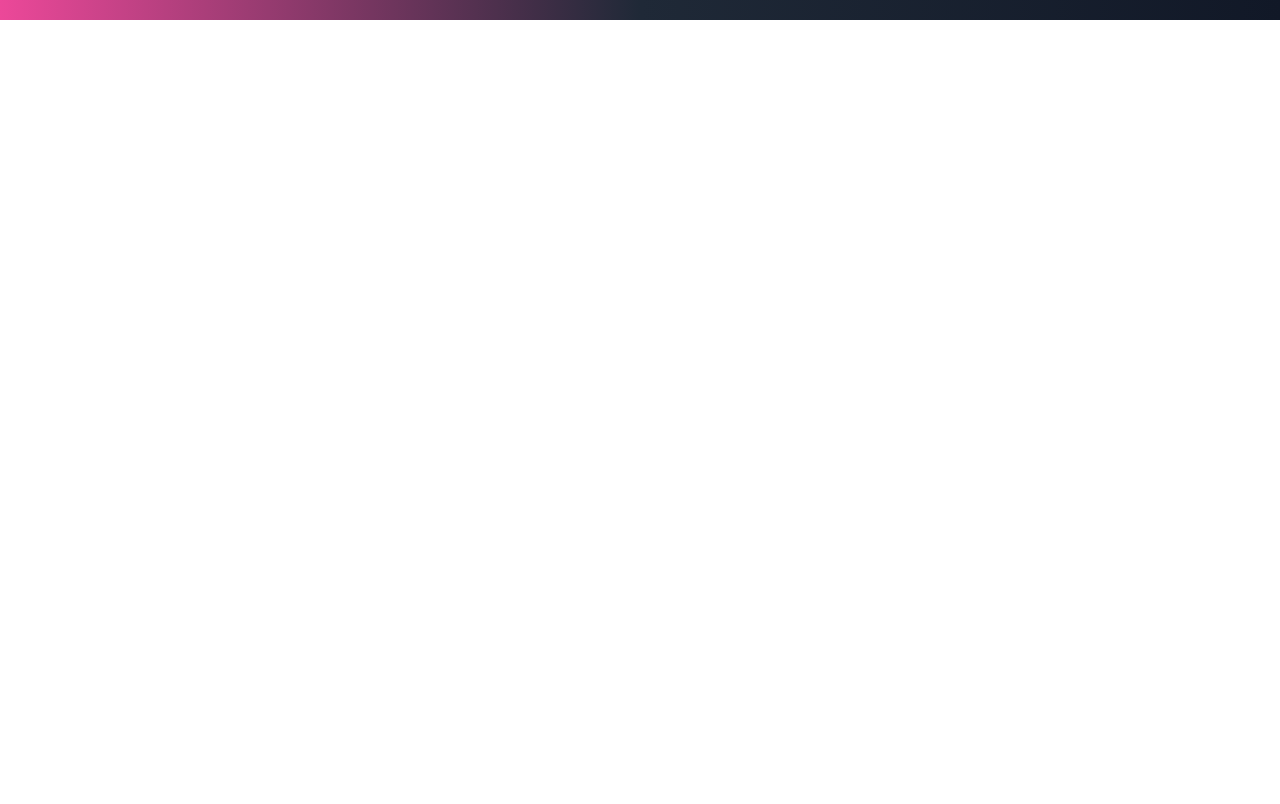
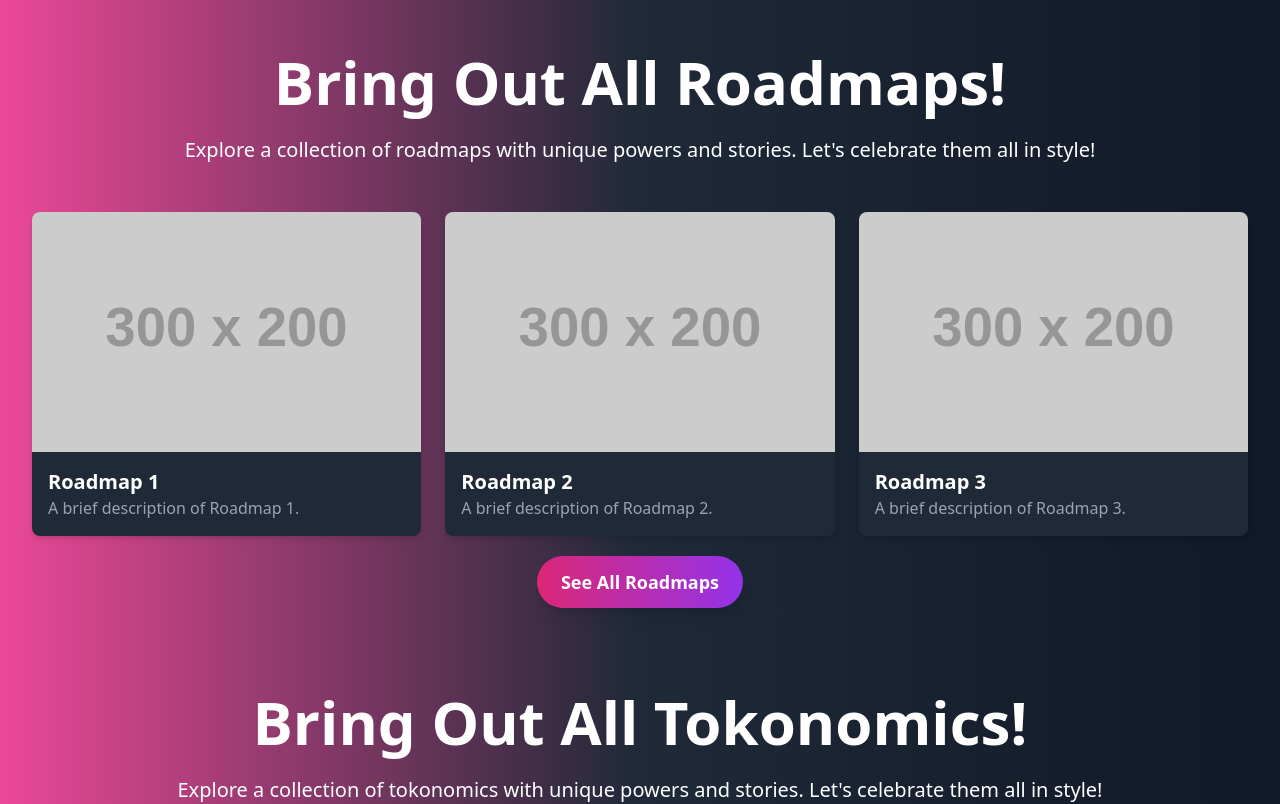
Before and after one commit to aadityaexe/WEBcreator, a React (Vite) app: page / in a window 1280 px wide. Shown: the part 1420-2224 px from the top of the page. Before the commit the page ends 1440 px from the top, so only its background shows below. Built offline with nearby package versions, Linux system fonts and the light colour scheme.

Commit message:
Add AboutUs, Services, AllRoadmap, AllToknomics, and ContactUs components to Home page

```diff
--- a/src/pages/Home.jsx
+++ b/src/pages/Home.jsx
@@ -1,11 +1,21 @@
+import AboutUs from "../components/AboutUs";
 import AllHero from "../components/AllHero";
+import AllRoadmap from "../components/AllRoadmap";
+import AllToknomics from "../components/AllToknomics";
+import ContactUs from "../components/ContactUs";
 import Hero from "../components/Hero";
+import Services from "../components/Services";
 
 const Home = () => {
   return (
     <div>
       <Hero />
       <AllHero />
+      <AllRoadmap />
+      <AllToknomics />
+      <AboutUs />
+      <Services />
+      <ContactUs />
     </div>
   );
 };
```
